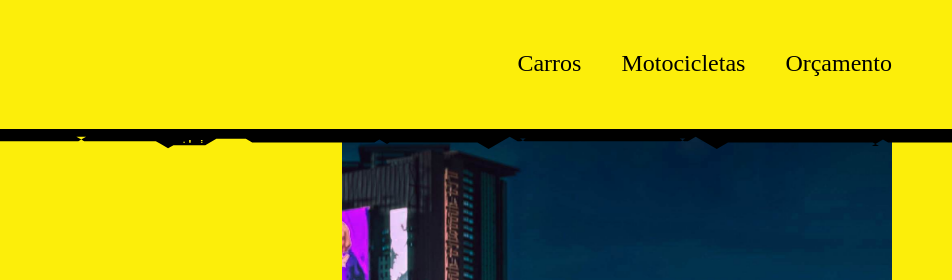
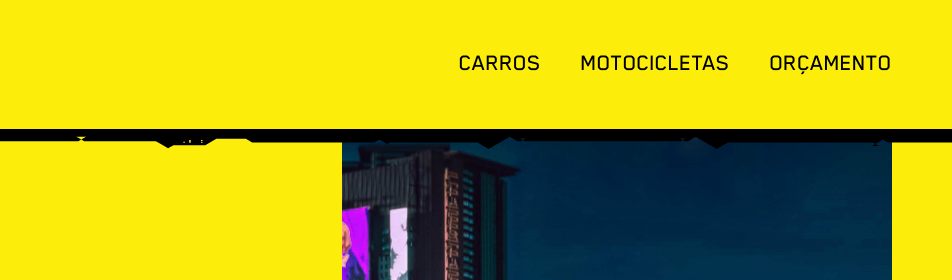
Before and after one commit to felipepleao/projetoPessoal-cyberspeed77, a plain HTML site: page cybercars-v1/index.html in a window 1280 px wide. Shown: the top 280 px of the page, 328-1280 px from the left. Drawn offline with Linux system fonts and the light colour scheme; a web font is replaced by a local one.

Commit message:
Alteração da font-family na lista do Header

```diff
--- a/cybercars-v1/css/global/header.css
+++ b/cybercars-v1/css/global/header.css
@@ -13,6 +13,7 @@
   display: flex;
   align-items: center;
   gap: 0 4rem;
+  text-transform: uppercase;
 }
 
 .header-menu-lista a {
--- a/cybercars-v1/index.html
+++ b/cybercars-v1/index.html
@@ -22,8 +22,8 @@
 
         <nav class="header-menu">
           <ul>
-            <li class="header-menu-lista">
-              <a href="./carros.html" class="link1">Carros</a>
+            <li class="header-menu-lista font-1-l">
+              <a href="./carros.html">Carros</a>
               <a href="./motocicletas.html">Motocicletas</a>
               <a href="./orçamento.html">Orçamento</a>
             </li>
```
